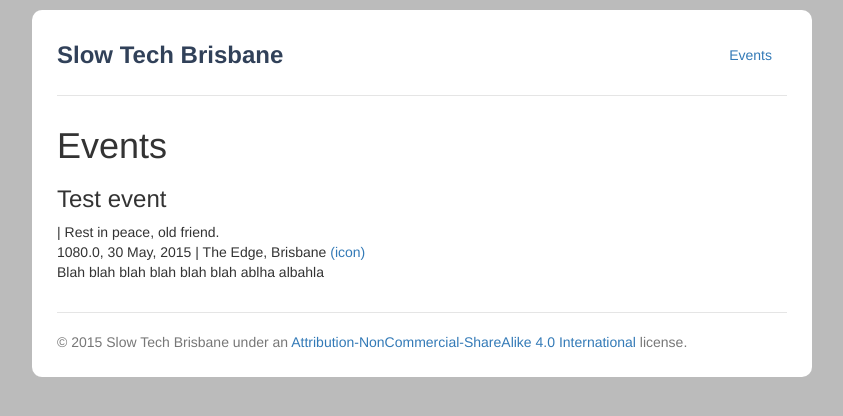
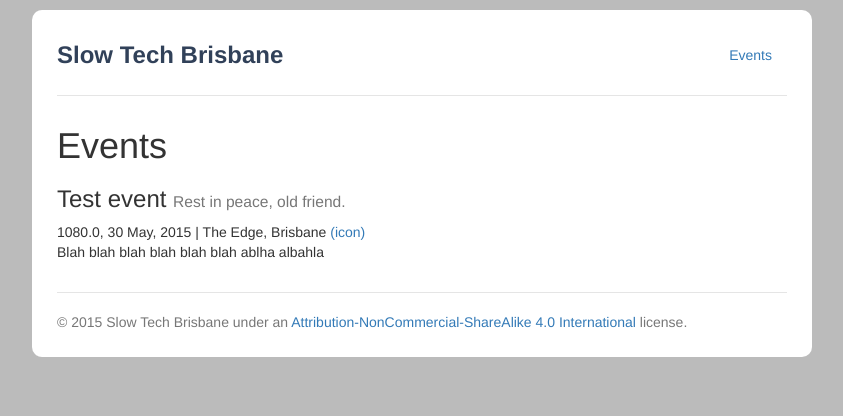
Before and after one commit to slowtechbne/slowtechbne.github.io, a Jekyll site: the page built from events.md, in a window 1280 px wide. Shown: the top 416 px of the page, without its empty margins (218-1061 px from the left). Built offline with Jekyll 4.4.1, drawn with Linux system fonts in a browser that asks for light colours.

Commit message:
Updated event layout.

```diff
--- a/_includes/events.html
+++ b/_includes/events.html
@@ -1,9 +1,7 @@
 <div id="events">
   {% for event in site.data.events %}
   <div class="event">
-    <h3>{{ event.title }}</h3>
-    <span class="separator">|</span>
-    <span class="tagline">{{ event.subtitle }}</span>
+    <h3>{{ event.title }} <small>{{ event.subtitle }}</small></h3>
     <div class="meta">
       <span class="time">{{ event.time }}, {{ event.date | date: "%d %B, %Y"}}</span>
     <span class="separator">|</span>
```
